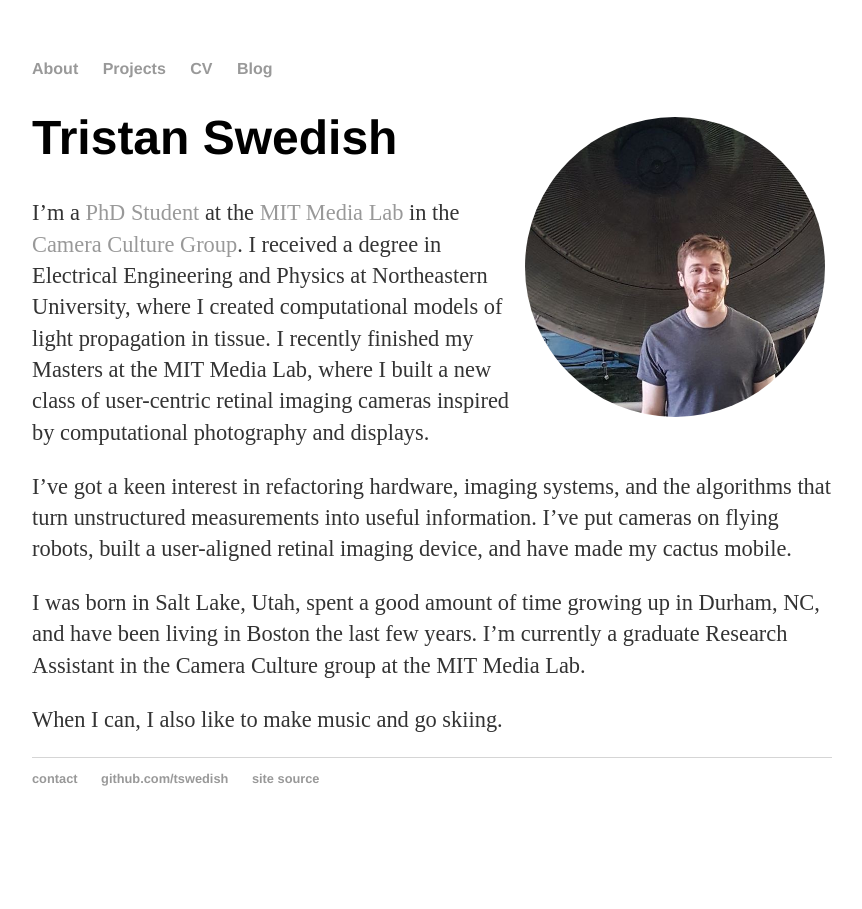
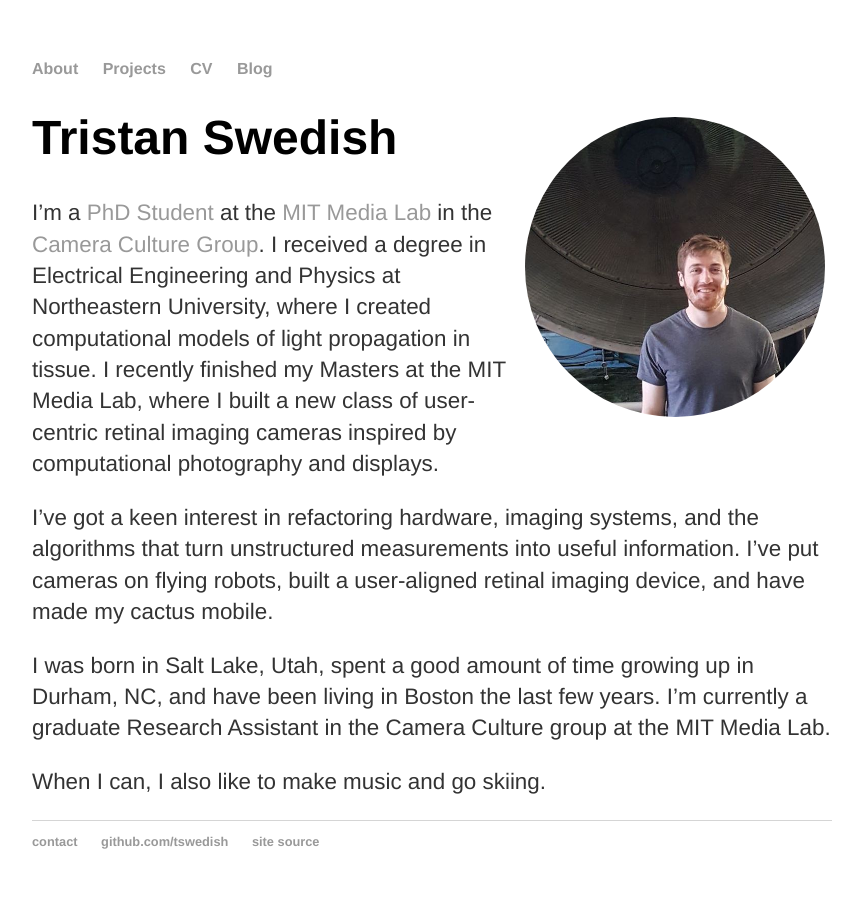
Before and after one commit to tswedish/tswedish.github.io, a Jekyll site: the page built from index.md, in a window 1280 px wide. Shown: the whole page, without its empty margins (208-1070 px from the left). Built offline with Jekyll 4.4.1, drawn with Linux system fonts in a browser that asks for light colours; comment, search, counter and statistics services are not loaded.

Commit message:
update css fonts

```diff
--- a/css/main.css
+++ b/css/main.css
@@ -2,9 +2,10 @@ body {
     margin: 60px auto;
     width: 70%;
     max-width: 800px;
+    font-family: 'Helvetica Neue', 'Helvetica', 'Arial', 'Sans-Serif';
 }
 nav ul, footer ul {
-    font-family:'Helvetica', 'Arial', 'Sans-Serif';
+    font-family: 'Helvetica', 'Arial', 'Sans-Serif';
     padding: 0px;
     list-style: none;
     font-weight: bold;
@@ -22,7 +23,7 @@ a:hover {
 }
 h1 {
     font-size: 3em;
-    font-family:'Helvetica', 'Arial', 'Sans-Serif';
+    font-family: 'Helvetica', 'Arial', 'Sans-Serif';
 }
 p {
     font-size: 1.4em;
```
